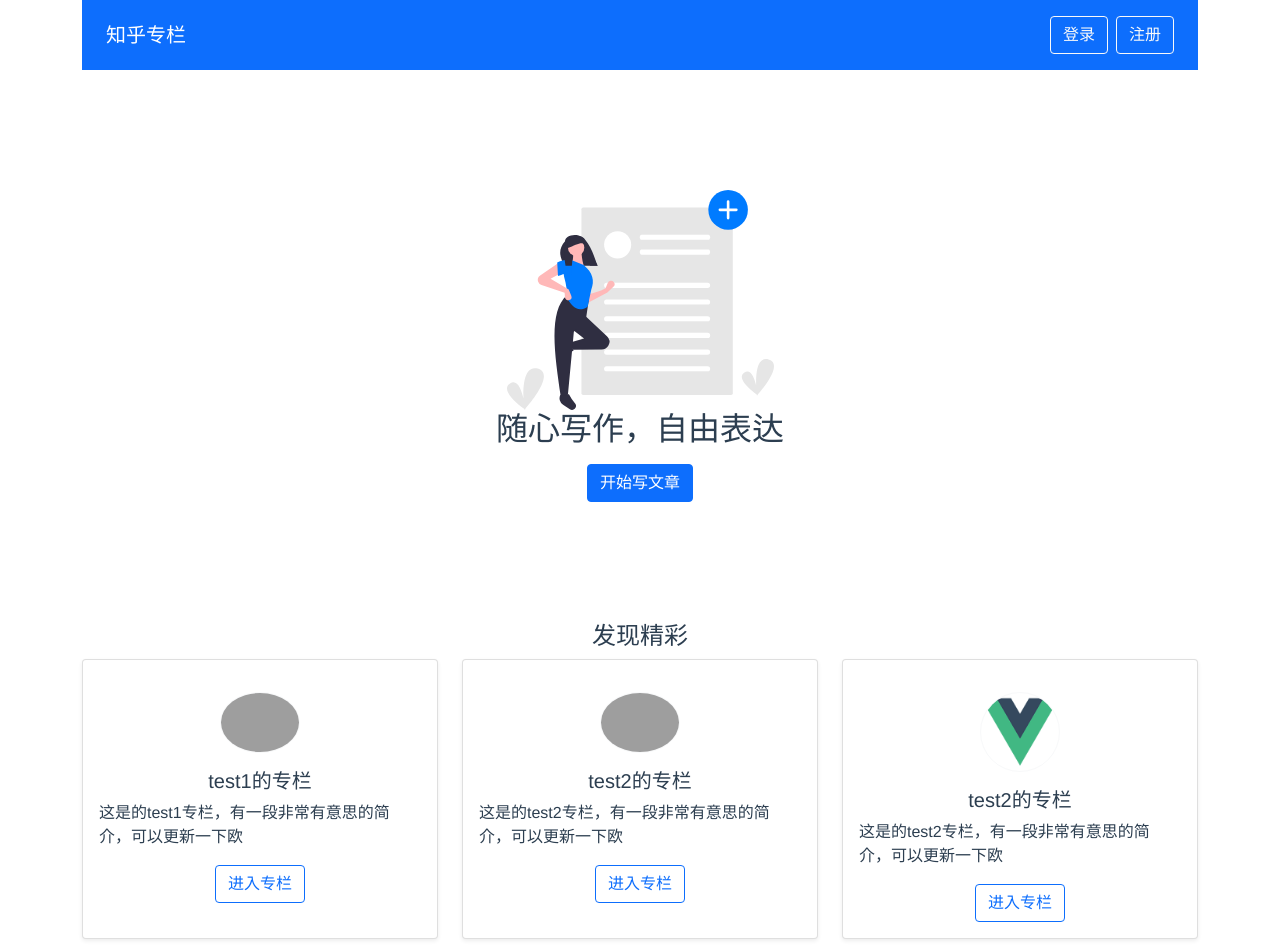
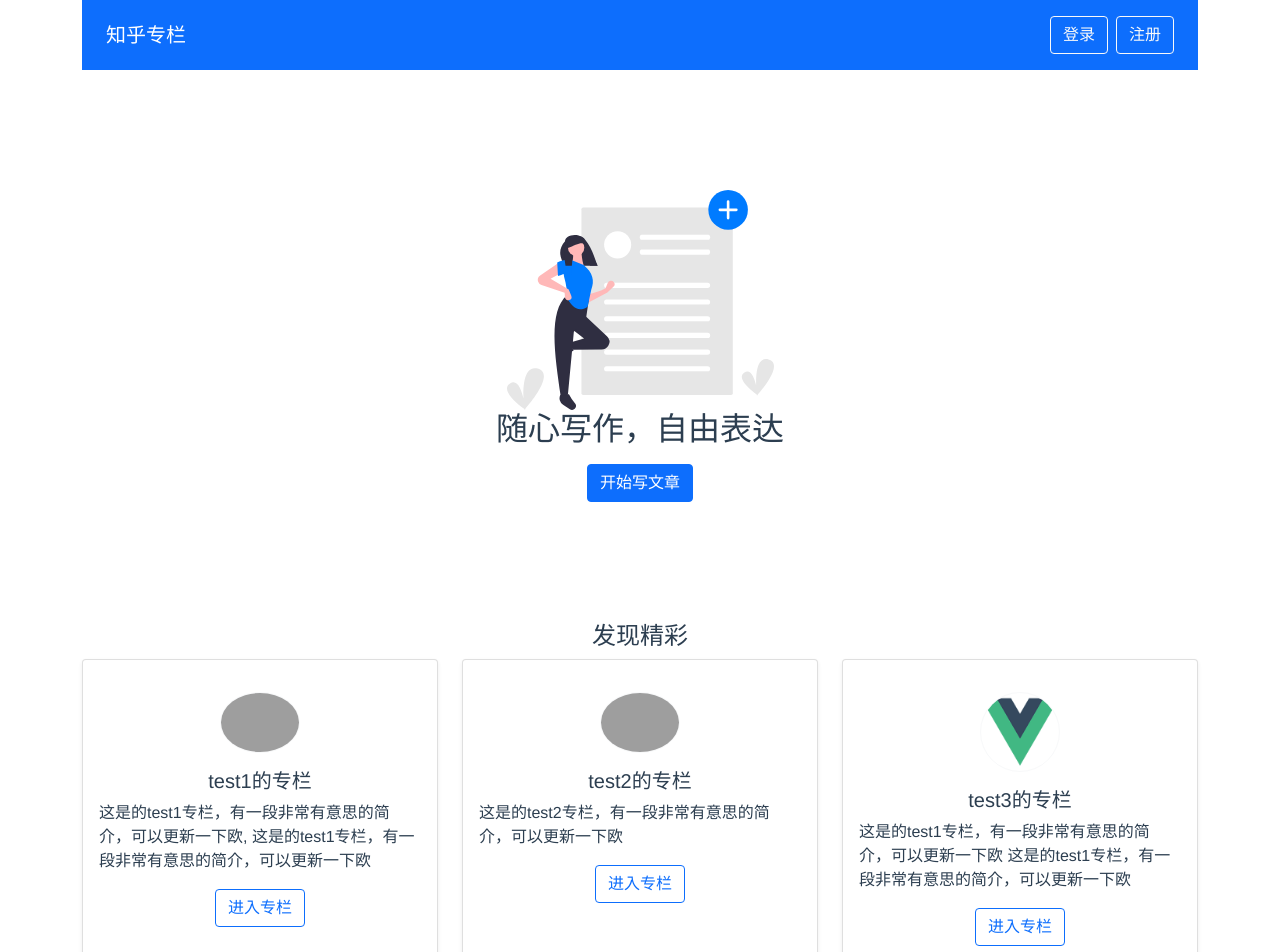
Before and after one commit to lukeSuperCoder/zhihu-zhuanlan, a Vue app: page / in a window 1280 px wide. Shown: the top 952 px of the page. Built offline with nearby package versions, Linux system fonts and the light colour scheme; grey boxes are pictures that could not be loaded.

Commit message:
完成vuex和vue-router的配置

```diff
--- a/package.json
+++ b/package.json
@@ -11,7 +11,8 @@
     "bootstrap": "^5.0.0-beta1",
     "mitt": "^2.1.0",
     "vue": "^3.0.0",
-    "vue-router": "^4.0.2"
+    "vue-router": "^4.0.2",
+    "vuex": "^4.0.0-rc.2"
   },
   "devDependencies": {
     "@typescript-eslint/eslint-plugin": "^2.33.0",
--- a/src/App.vue
+++ b/src/App.vue
@@ -17,22 +17,21 @@
 </template>
 
 <script lang="ts">
-import { defineComponent } from 'vue'
-import GlobalHeader, { UserProps } from './components/GlobalHeader.vue'
+import { defineComponent, computed } from 'vue'
+import { useStore } from 'vuex'
+import { GlobalDataProps } from './store'
+import GlobalHeader from './components/GlobalHeader.vue'
 import 'bootstrap/dist/css/bootstrap.css'
-const testuser: UserProps = {
-  name: '路畅',
-  isLogin: false,
-  id: 101
-}
 export default defineComponent({
   name: 'App',
   components: {
     GlobalHeader
   },
   setup () {
+    const store = useStore<GlobalDataProps>()
+    const currentUser = computed(() => store.state.user)
     return {
-      user: testuser
+      user: currentUser
     }
   }
 })
--- a/src/main.ts
+++ b/src/main.ts
@@ -1,30 +1,8 @@
 import { createApp } from 'vue'
-import { createRouter, createWebHistory } from 'vue-router'
-import Home from './views/Home.vue'
-import Login from './views/Login.vue'
-import ColumnDetail from './views/ColumnDetail.vue'
+import router from './router'
+import store from './store'
 import App from './App.vue'
-const routerHistory = createWebHistory()
-const router = createRouter({
-  history: routerHistory,
-  routes: [
-    {
-      path: '/',
-      name: 'Home',
-      component: Home
-    },
-    {
-      path: '/Login',
-      name: 'Login',
-      component: Login
-    },
-    {
-      path: '/column/:id',
-      name: 'column',
-      component: ColumnDetail
-    }
-  ]
-})
 const app = createApp(App)
 app.use(router)
+app.use(store)
 app.mount('#app')
--- /dev/null
+++ b/src/router.ts
@@ -0,0 +1,26 @@
+import { createRouter, createWebHistory } from 'vue-router'
+import Home from './views/Home.vue'
+import Login from './views/Login.vue'
+import ColumnDetail from './views/ColumnDetail.vue'
+const routerHistory = createWebHistory()
+const router = createRouter({
+  history: routerHistory,
+  routes: [
+    {
+      path: '/',
+      name: 'Home',
+      component: Home
+    },
+    {
+      path: '/Login',
+      name: 'Login',
+      component: Login
+    },
+    {
+      path: '/column/:id',
+      name: 'column',
+      component: ColumnDetail
+    }
+  ]
+})
+export default router
--- /dev/null
+++ b/src/store.ts
@@ -0,0 +1,36 @@
+import { createStore } from 'vuex'
+import { testData, testPosts, ColumnProps, PostProps } from './testData'
+interface UserProps {
+  isLogin: boolean;
+  name?: string;
+  id?: number;
+}
+export interface GlobalDataProps {
+  columns: ColumnProps[];
+  posts: PostProps[];
+  user: UserProps;
+}
+const store = createStore<GlobalDataProps>({
+  state: {
+    columns: testData,
+    posts: testPosts,
+    user: { isLogin: false }
+  },
+  mutations: {
+    login (state) {
+      state.user = { ...state.user, isLogin: true, name: 'luchang' }
+    }
+  },
+  getters: {
+    biggerColumnsLen (state) {
+      return state.columns.filter(c => c.id > 2).length
+    },
+    getColumnById: (state) => (id: number) => {
+      return store.state.columns.find(c => c.id === id)
+    },
+    getPostById: (state) => (id: number) => {
+      return store.state.posts.filter(post => post.columnId === id)
+    }
+  }
+})
+export default store
--- a/src/views/ColumnDetail.vue
+++ b/src/views/ColumnDetail.vue
@@ -14,20 +14,21 @@
 </template>
 
 <script lang="ts">
-import { defineComponent } from 'vue'
+import { defineComponent, computed } from 'vue'
 import { useRoute } from 'vue-router'
+import { useStore } from 'vuex'
+import { GlobalDataProps } from '../store'
 import PostList from '../components/PostList.vue'
-import { testData, testPosts } from '../testData'
-
 export default defineComponent({
   components: {
     PostList
   },
   setup () {
     const route = useRoute()
+    const store = useStore<GlobalDataProps>()
     const currentId = +route.params.id
-    const column = testData.find(c => c.id === currentId)
-    const list = testPosts.filter(post => post.columnId === currentId)
+    const column = computed(() => store.getters.getColumnById(currentId))
+    const list = computed(() => store.getters.getPostById(currentId))
     return {
       route,
       column,
--- a/src/views/Home.vue
+++ b/src/views/Home.vue
@@ -17,52 +17,22 @@
 </template>
 
 <script lang="ts">
-import { defineComponent } from 'vue'
-import ColumnList, { ColumnProps } from '../components/ColumnList.vue'
-const testdata: ColumnProps[] = [
-  {
-    id: 1,
-    title: 'test1的专栏',
-    description: '这是的test1专栏，有一段非常有意思的简介，可以更新一下欧',
-    avatar: 'http://vue-maker.oss-cn-hangzhou.aliyuncs.com/vue-marker/5ee22dd58b3c4520912b9470.jpg?x-oss-process=image/resize,m_pad,h_100,w_100'
-  },
-  {
-    id: 2,
-    title: 'test2的专栏',
-    description: '这是的test2专栏，有一段非常有意思的简介，可以更新一下欧',
-    avatar: 'http://vue-maker.oss-cn-hangzhou.aliyuncs.com/vue-marker/5ee22dd58b3c4520912b9470.jpg?x-oss-process=image/resize,m_pad,h_100,w_100'
-  },
-  {
-    id: 3,
-    title: 'test2的专栏',
-    description: '这是的test2专栏，有一段非常有意思的简介，可以更新一下欧'
-  },
-  {
-    id: 4,
-    title: 'test2的专栏',
-    description: '这是的test2专栏，有一段非常有意思的简介，可以更新一下欧',
-    avatar: 'http://vue-maker.oss-cn-hangzhou.aliyuncs.com/vue-marker/5ee22dd58b3c4520912b9470.jpg?x-oss-process=image/resize,m_pad,h_100,w_100'
-  },
-  {
-    id: 5,
-    title: 'test2的专栏',
-    description: '这是的test2专栏，有一段非常有意思的简介，可以更新一下欧'
-  },
-  {
-    id: 6,
-    title: 'test2的专栏',
-    description: '这是的test2专栏，有一段非常有意思的简介，可以更新一下欧',
-    avatar: 'http://vue-maker.oss-cn-hangzhou.aliyuncs.com/vue-marker/5ee22dd58b3c4520912b9470.jpg?x-oss-process=image/resize,m_pad,h_100,w_100'
-  }
-]
+import { defineComponent, computed } from 'vue'
+import { useStore } from 'vuex'
+import { GlobalDataProps } from '../store'
+import ColumnList from '../components/ColumnList.vue'
 export default defineComponent({
   name: 'Home',
   components: {
     ColumnList
   },
   setup () {
+    const store = useStore<GlobalDataProps>()
+    const list = store.state.columns
+    const columnlen = computed(() => store.getters.biggerColumnsLen)
     return {
-      list: testdata
+      list: list,
+      store
     }
   }
 })
--- a/src/views/Login.vue
+++ b/src/views/Login.vue
@@ -30,6 +30,8 @@
 <script lang="ts">
 import { defineComponent, ref } from 'vue'
 import { useRouter } from 'vue-router'
+import { useStore } from 'vuex'
+import { GlobalDataProps } from '../store'
 import ValidateInput, { RulesProp } from '../components/ValidateInput.vue'
 import ValidateForm from '../components/ValidateForm.vue'
 export default defineComponent({
@@ -39,6 +41,7 @@
     ValidateForm
   },
   setup () {
+    const store = useStore<GlobalDataProps>()
     const emailVal = ref('')
     const router = useRouter()
     const emailRules: RulesProp = [
@@ -51,7 +54,8 @@
     ]
     const onFormSubmit = (result: boolean) => {
       if (result) {
-        router.push({ name: 'column', params: { id: 1 } })
+        router.push('/')
+        store.commit('login')
       }
     }
     return {
```
Also changed, not shown: 1 other file (tests, documents, lock files or other folders).
